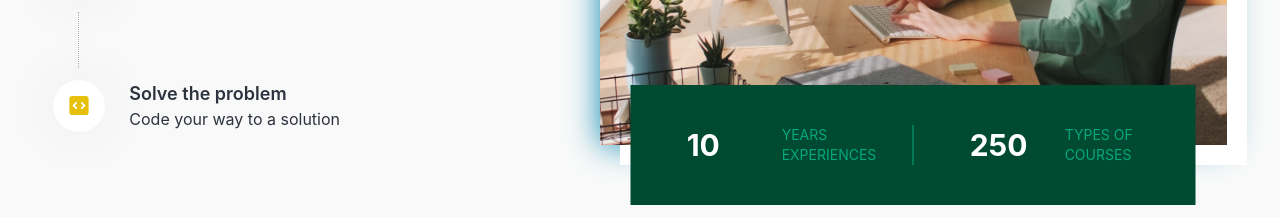
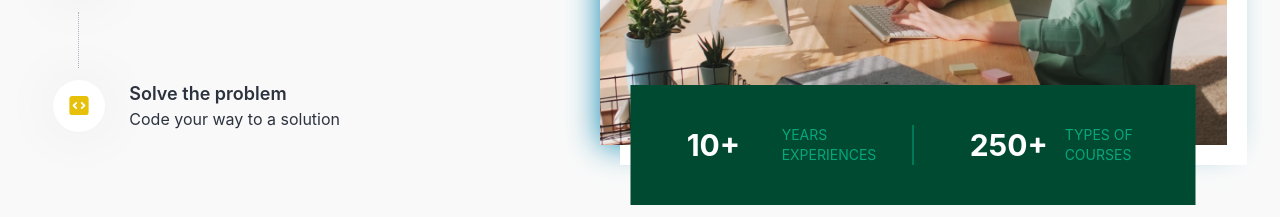
Before and after one commit to achintjain20/Studynotion, a React (Create React App) app: page / in a window 1280 px wide. Shown: the part 3000-3217 px from the top of the page. Built offline with nearby package versions, Linux system fonts and the light colour scheme; no server answers.

Commit message:
Update Timeline.jsx 10 to10+

```diff
--- a/src/components/core/HomePage/Timeline.jsx
+++ b/src/components/core/HomePage/Timeline.jsx
@@ -59,7 +59,7 @@ const TimelineSection = () => {
           <div className="absolute lg:left-[50%] lg:bottom-0 lg:translate-x-[-50%] lg:translate-y-[50%] bg-caribbeangreen-700 flex lg:flex-row flex-col text-white uppercase py-5 gap-4 lg:gap-0 lg:py-10 ">
             {/* Section 1 */}
             <div className="flex gap-5 items-center lg:border-r border-caribbeangreen-300 px-7 lg:px-14">
-              <h1 className="text-3xl font-bold w-[75px]">10</h1>
+              <h1 className="text-3xl font-bold w-[75px]">10+</h1>
               <h1 className="text-caribbeangreen-300 text-sm w-[75px]">
                 Years experiences
               </h1>
@@ -67,7 +67,7 @@ const TimelineSection = () => {
 
             {/* Section 2 */}
             <div className="flex gap-5 items-center lg:px-14 px-7">
-              <h1 className="text-3xl font-bold w-[75px]">250</h1>
+              <h1 className="text-3xl font-bold w-[75px]">250+</h1>
               <h1 className="text-caribbeangreen-300 text-sm w-[75px]">
                 types of courses
               </h1>
```
